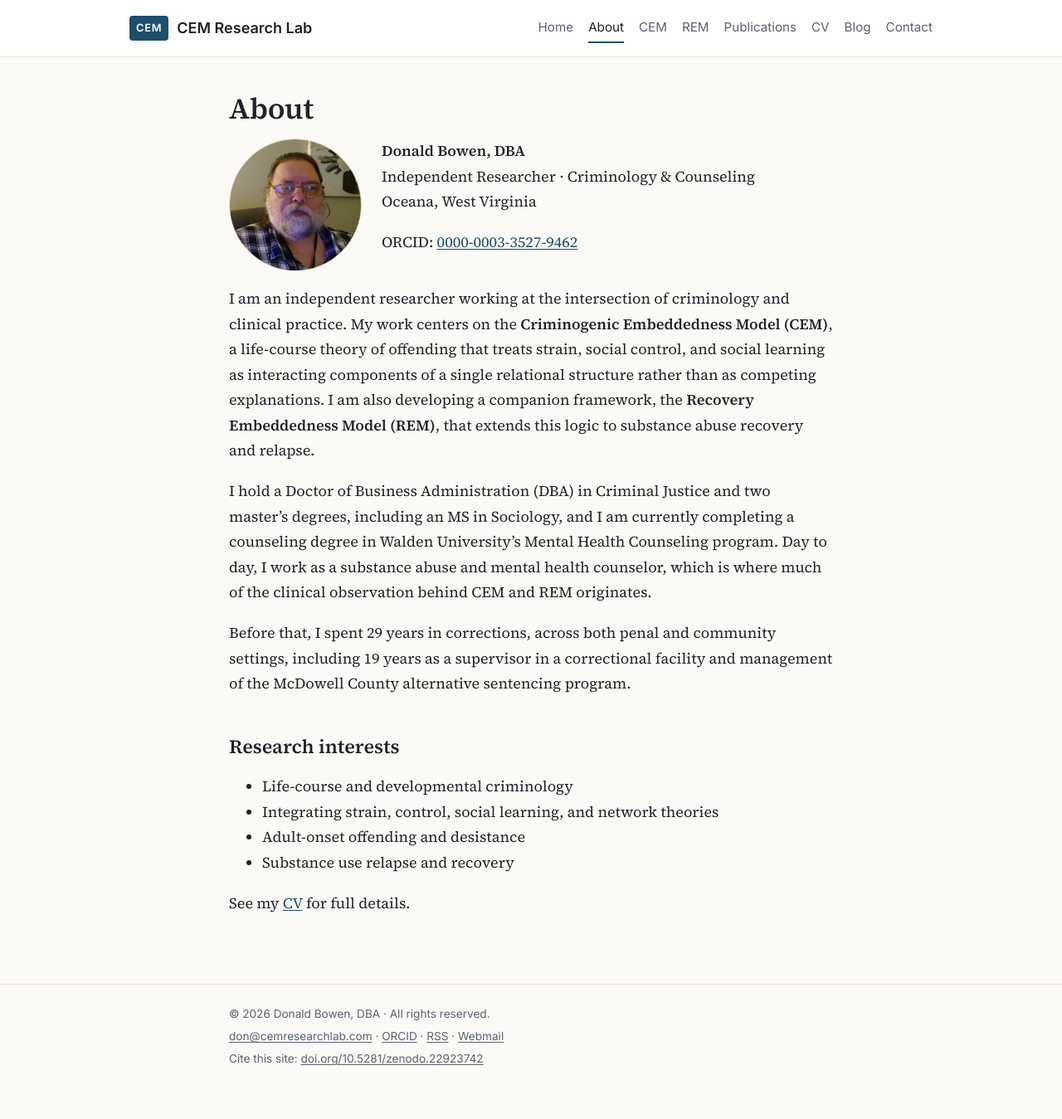
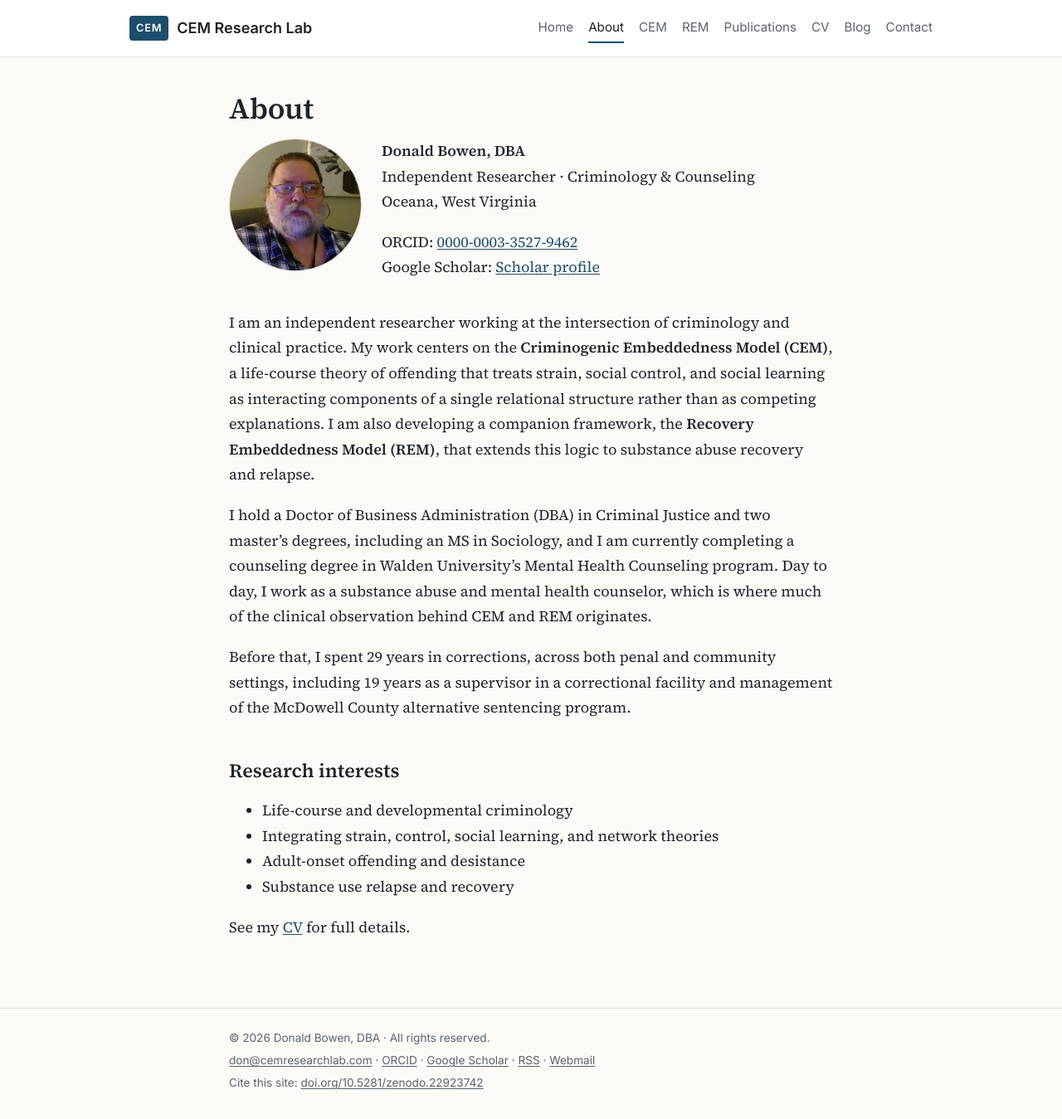
Before and after one commit to donbowen0-creator/cemresearchlab-site, a Jekyll site: the page built from about.md, in a window 1280 px wide. Shown: the whole page at 83% size. Built offline with Jekyll 4.4.1, drawn with Linux system fonts in a browser that asks for light colours; before the commit the page ends 1321 px from its top, so only the background shows below that.

Commit message:
Add Google Scholar profile link (footer, About, Contact, CV)

```diff
--- a/_config.yml
+++ b/_config.yml
@@ -8,6 +8,7 @@ author: "Donald Bowen, DBA"
 email: "don@cemresearchlab.com"
 webmail: "https://mail.cemresearchlab.com/?_task=mail&_mbox=INBOX"
 orcid: "0000-0003-3527-9462"
+scholar: "https://scholar.google.com/citations?user=W6us_e0AAAAJ"
 site_doi: "10.5281/zenodo.22923742"
 location: "Oceana, West Virginia"
 url: "https://cemresearchlab.com"
--- a/_layouts/default.html
+++ b/_layouts/default.html
@@ -38,6 +38,7 @@
       <p>
         <a href="mailto:{{ site.email }}">{{ site.email }}</a> ·
         <a href="https://orcid.org/{{ site.orcid }}">ORCID</a> ·
+        <a href="{{ site.scholar }}">Google Scholar</a> ·
         <a href="{{ '/feed.xml' | relative_url }}">RSS</a> ·
         <a href="{{ site.webmail }}" rel="nofollow">Webmail</a>
       </p>
--- a/about.md
+++ b/about.md
@@ -10,7 +10,8 @@ permalink: /about/
     <p><strong>Donald Bowen, DBA</strong><br>
     Independent Researcher · Criminology &amp; Counseling<br>
     Oceana, West Virginia</p>
-    <p>ORCID: <a href="https://orcid.org/0000-0003-3527-9462">0000-0003-3527-9462</a></p>
+    <p>ORCID: <a href="https://orcid.org/0000-0003-3527-9462">0000-0003-3527-9462</a><br>
+    Google Scholar: <a href="https://scholar.google.com/citations?user=W6us_e0AAAAJ">Scholar profile</a></p>
   </div>
 </div>
 
```
Also changed, not shown: contact.md (+1 -0 lines), cv.md (+1 -0 lines).
